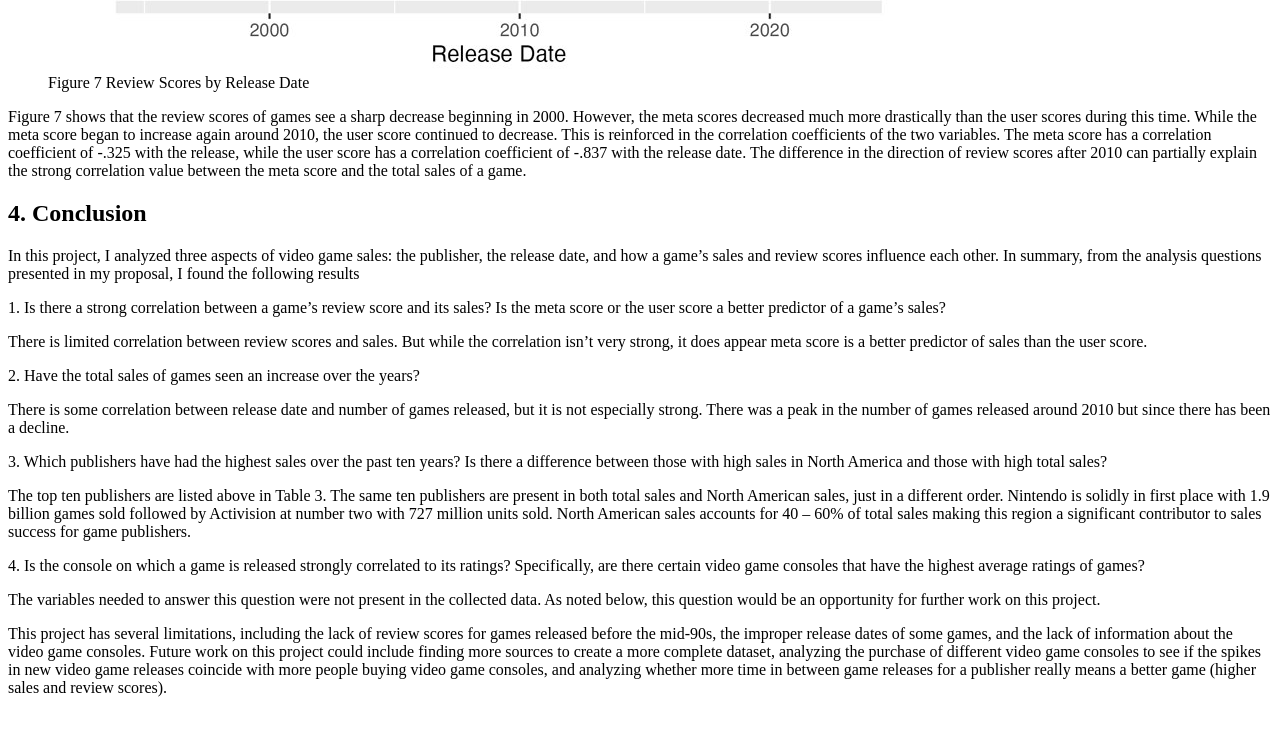
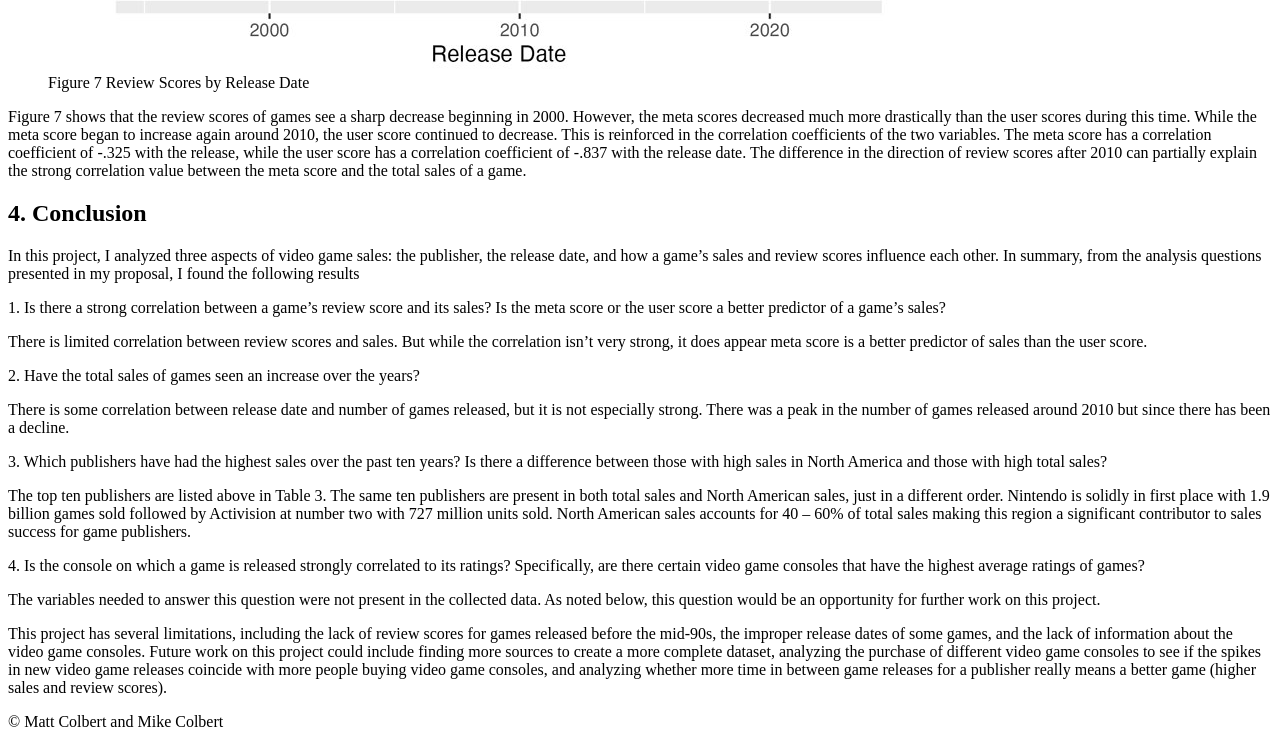
Before and after one commit to ella-zaputil/3300-module7, a plain HTML site: page index.html in a window 1280 px wide. Shown: the part 10662-11401 px from the top of the page. Before the commit the page ends 11375 px from the top, so only its background shows below. Drawn offline with Linux system fonts and the light colour scheme.

Commit message:
Added copyright information

```diff
--- a/index.html
+++ b/index.html
@@ -470,6 +470,8 @@
             between game releases for a publisher really means a better game (higher sales and review scores).</p>
         </section>
     </main>
-    <footer> </footer>
+    <footer>
+        &copy; Matt Colbert and Mike Colbert
+    </footer>
 </body>
 </html>
```
